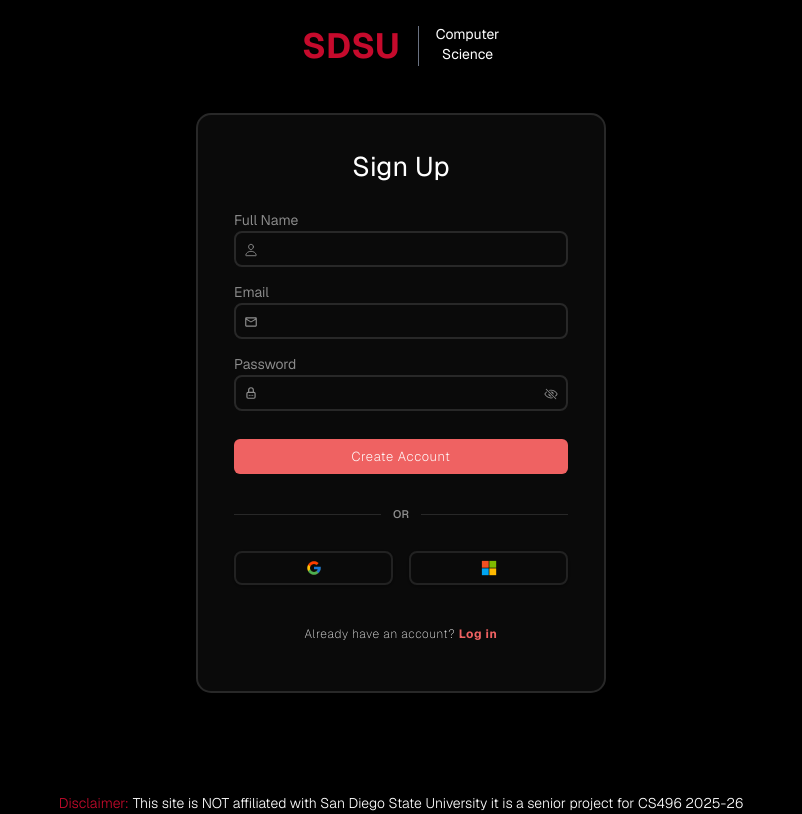
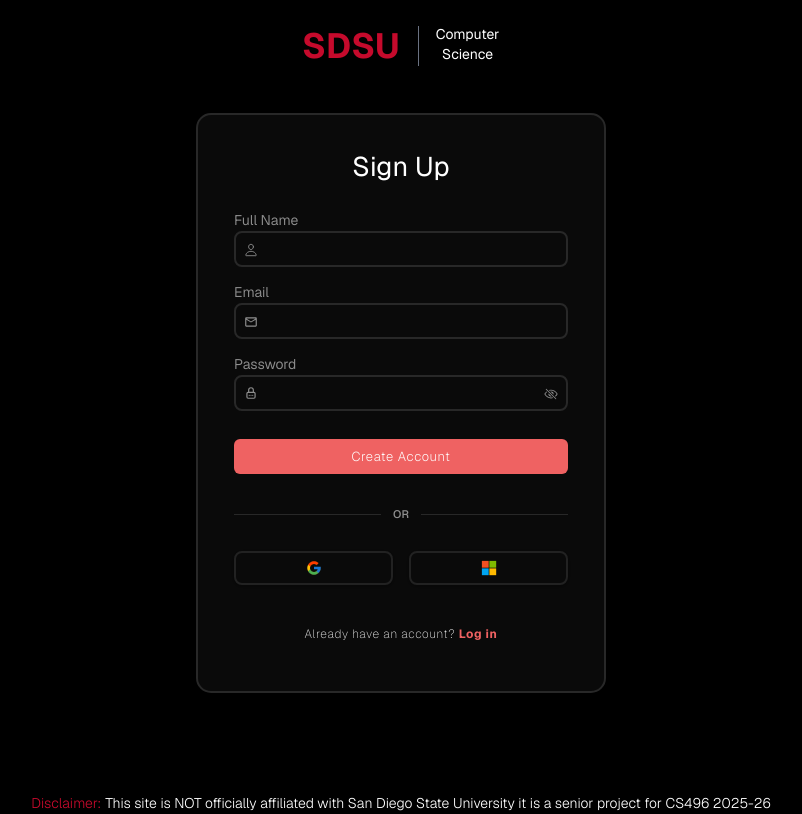
Before and after one commit to adaptive-testers/adaptive-testing, a React (Vite) app in the folder frontend/: page / in a window 1280 px wide. Shown: the whole page, without its empty margins (239-1041 px from the left). Built offline with nearby package versions, Linux system fonts and the light colour scheme.

Commit message:
fix(SiteFooter.tsx): Reword footer >> - State 'not officially' on footer instead of just affiliated

```diff
--- a/frontend/src/components/SiteFooter.tsx
+++ b/frontend/src/components/SiteFooter.tsx
@@ -2,7 +2,7 @@
     return <>
         <div className="flex justify-center gap-1 mt-15">
                     <p className="text-[#C50A2C] geist-font text-[14px] font-light">Disclaimer: </p>
-                    <p className="text-white geist-font font-light text-[14px]">This site is NOT affiliated with San Diego State University it is a senior project for CS496 2025-26</p>
+                    <p className="text-white geist-font font-light text-[14px]">This site is NOT officially affiliated with San Diego State University it is a senior project for CS496 2025-26</p>
 
         </div>
         </>
```
